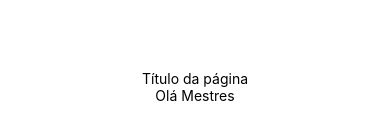
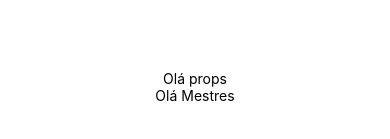
Before and after one commit to Mestres-da-Web/trilha-react-native, a React Native app: screen / in a window 390 px wide. Shown: the part 335-474 px from the top of the page. Built offline with nearby package versions, Linux system fonts and the light colour scheme.

Commit message:
2 - Aula 4

```diff
--- a/App.tsx
+++ b/App.tsx
@@ -5,7 +5,7 @@ import Title from "./src/Title";
 export default function App() {
   return (
     <View style={styles.container}>
-      <Title />
+      <Title text="Olá props" />
 
       <Text>Olá Mestres</Text>
       <StatusBar style="auto" />
--- a/src/Title.tsx
+++ b/src/Title.tsx
@@ -1,7 +1,11 @@
 import { Text } from "react-native";
 
-function Title() {
-  return <Text>Título da página</Text>;
+interface TitleProps {
+  text: string;
+}
+
+function Title({ text }: TitleProps) {
+  return <Text>{text}</Text>;
 }
 
 export default Title;
```
